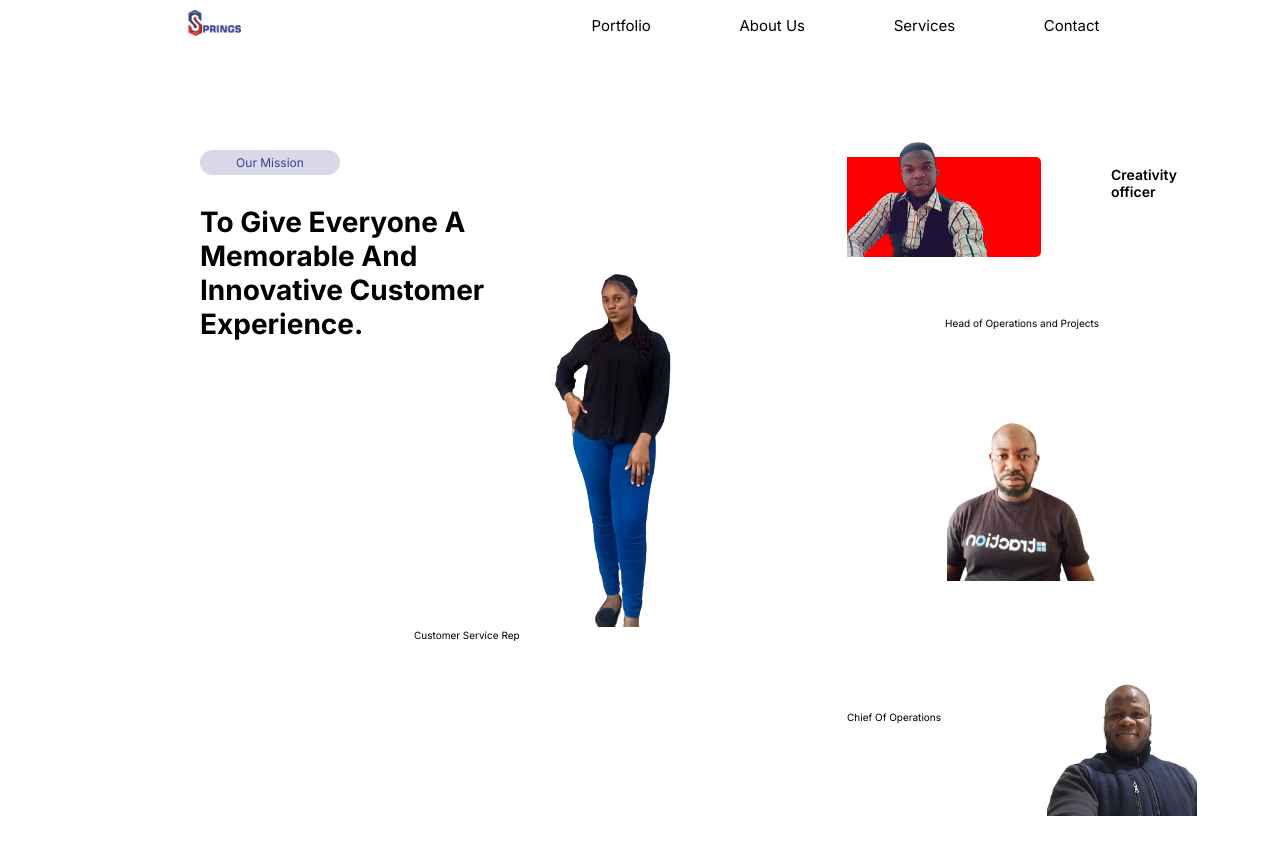
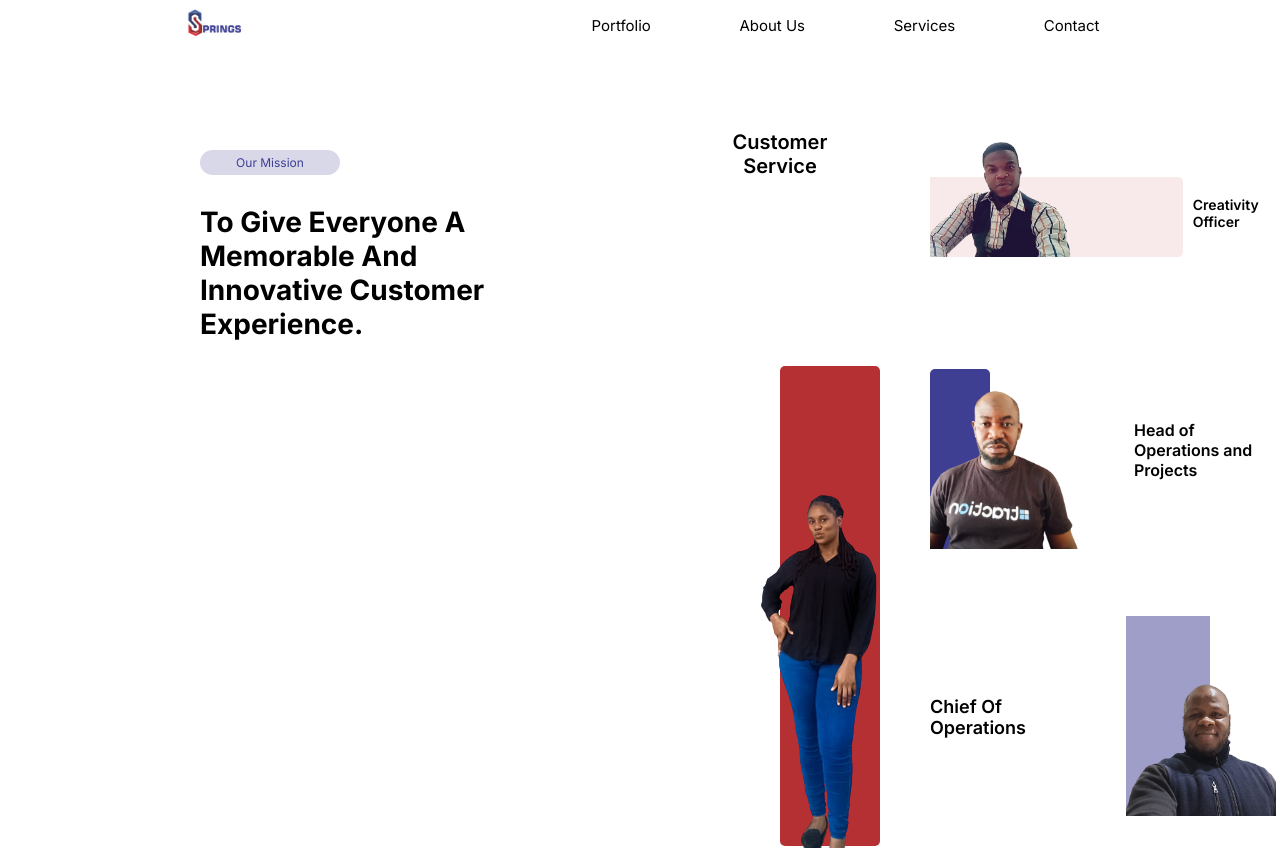
Before and after one commit to Spring-EM/springs-official, a website: page about.html in a window 1280 px wide. Shown: the top 853 px of the page. Drawn offline with Linux system fonts and the light colour scheme.

Commit message:
finished with the about page header grid

```diff
--- a/about.html
+++ b/about.html
@@ -50,9 +50,11 @@
         </article>
         <section id="hero-grid">
             <figure class="grid-figure grid-figure_one">
+                <span class="img-wrapper">
                 <img class="aboutImageOne" src="./assets/images/IMG-20221130-WA0015-removebg-preview.png" alt="" >
+                </span>
                 <figcaption>
-                    <p>Customer Service Rep</p>
+                    <p>Customer Service</p>
                 </figcaption>
             </figure>
             <figure class="grid-figure grid-figure_two">
--- a/scss/about.scss
+++ b/scss/about.scss
@@ -34,6 +34,15 @@
     margin-top: 30px;
 }
 
+
+#hero-grid .grid-figure_two,
+#hero-grid .grid-figure_three,
+#hero-grid .grid-figure_four{
+    width: 350px;
+    display: flex;
+    position: relative;
+}
+
 #hero-grid{
     height: 100%;
     display: grid;
@@ -41,9 +50,33 @@
     grid-template-rows: repeat(3, 1fr);
     grid-column-gap: 0px;
     grid-row-gap: 0px;
+    position: relative;
 
     .grid-figure_one{
+        width: 300px;
+        display: flex;
         grid-area: 1 / 1 / 4 / 2;
+        flex-direction: column-reverse;
+        justify-content: space-between;
+        align-items: center;
+        img{
+            position: relative;
+            z-index: 2;
+        }
+        figcaption{
+            position: relative;
+            left: 50px;
+            top: 80px;
+            z-index: 2;
+            p{
+                text-align: center;
+                font-size: 2rem;
+                inline-size: 130px;
+                word-wrap: break-word;
+                font-weight: 600;
+                text-transform: capitalize;
+            }
+        }
     }
     .grid-figure_two{
         grid-area: 1 / 2 / 2 / 3;
@@ -56,16 +89,18 @@
         }
         figcaption{
             position: relative;
+            top: 30px;
             z-index: 2;
             p{
                 font-size: 1.4rem;
                 font-weight: 600;
+                text-transform: capitalize;
             }
         }
     }
     .grid-figure_three{
         grid-area: 2 / 2 / 3 / 3;
-        flex-direction: column-reverse;
+        // flex-direction: column-reverse;
         justify-content: space-between;
         align-items: center;
         img{
@@ -76,6 +111,10 @@
         figcaption{
             position: relative;
             z-index: 2;
+            p{
+                font-size: 1.6rem;
+                font-weight: 600;
+            }
         }
     }
     .grid-figure_four{
@@ -91,25 +130,21 @@
         figcaption{
             position: relative;
             z-index: 2;
+            p{
+                font-size: 1.8rem;
+                font-weight: 600;
+            }
         }
     }
 }
 
 
 
-#hero-grid .grid-figure_two,
-#hero-grid .grid-figure_three,
-#hero-grid .grid-figure_four{
-    width: 350px;
-    display: flex;
-    position: relative;
-}
-
 #hero-grid .grid-figure_two .img-wrapper,
 #hero-grid .grid-figure_three .img-wrapper,
 #hero-grid .grid-figure_four .img-wrapper{
     position: relative;
-    z-index: 3;
+    z-index: 1;
 }
 
 
@@ -118,16 +153,65 @@
     &:before{
         content: '';
         position: absolute;
-        top: 50px;
-        right: 70px;
-        width: 400px;
-        height: 100px;
+        top: 70px;
+        right: 10px;
+        width: 500px;
+        height: 80px;
         border-radius: 5px;
-        background-color: red;
+        background-color: vars.$rouge;
+        z-index: 2;
+    }
+}
+
+
+#hero-grid .grid-figure_three .img-wrapper{
+    width: 100%;
+    &:before{
+        content: '';
+        position: absolute;
+        top: 20px;
+        left: 0;
+        width: 60px;
+        height: 180px;
+        border-radius: 5px;
+        background-color: vars.$azul-deep-nopac;
         z-index: 0;
     }
 }
 
+#hero-grid .grid-figure_four .img-wrapper{
+    width: 100%;
+    left: 80px;
+    &:after{
+        content: '';
+        position: absolute;
+        top: -5px;
+        right: 150px;
+        width: 100px;
+        height: 200px;
+        border-radius: 5px;
+        background-color: vars.$azul-surface-deep;
+        z-index: 0;
+    }
+}
+
+#hero-grid .grid-figure_one .img-wrapper{
+    width: 100%;
+    z-index: 3;
+    position: relative;
+    left: 40px;
+    &:before{
+        content: '';
+        position: absolute;
+        top: 95px;
+        left: 160px;
+        width: 100px;
+        height: 480px;
+        border-radius: 5px;
+        background-color: vars.$rouge-full;
+        z-index: 0;
+    }
+}
 
 
 .about-content {
```
Also changed, not shown: css/about.css, 1 other file.
